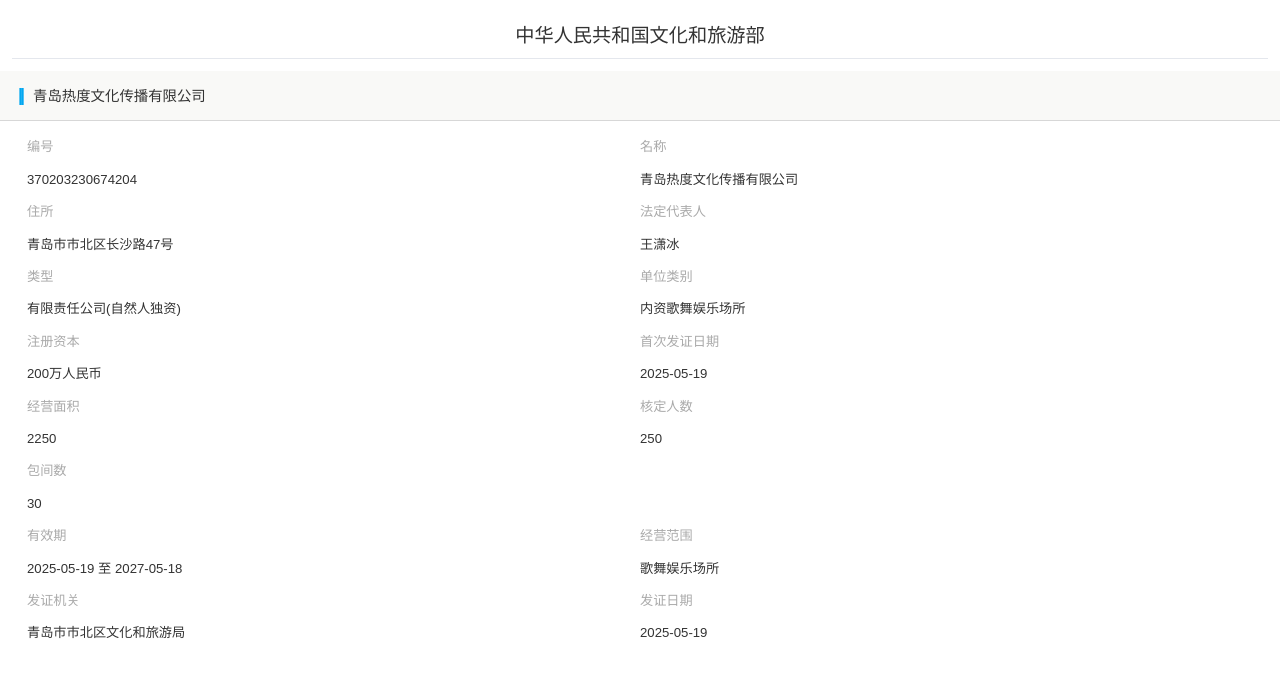
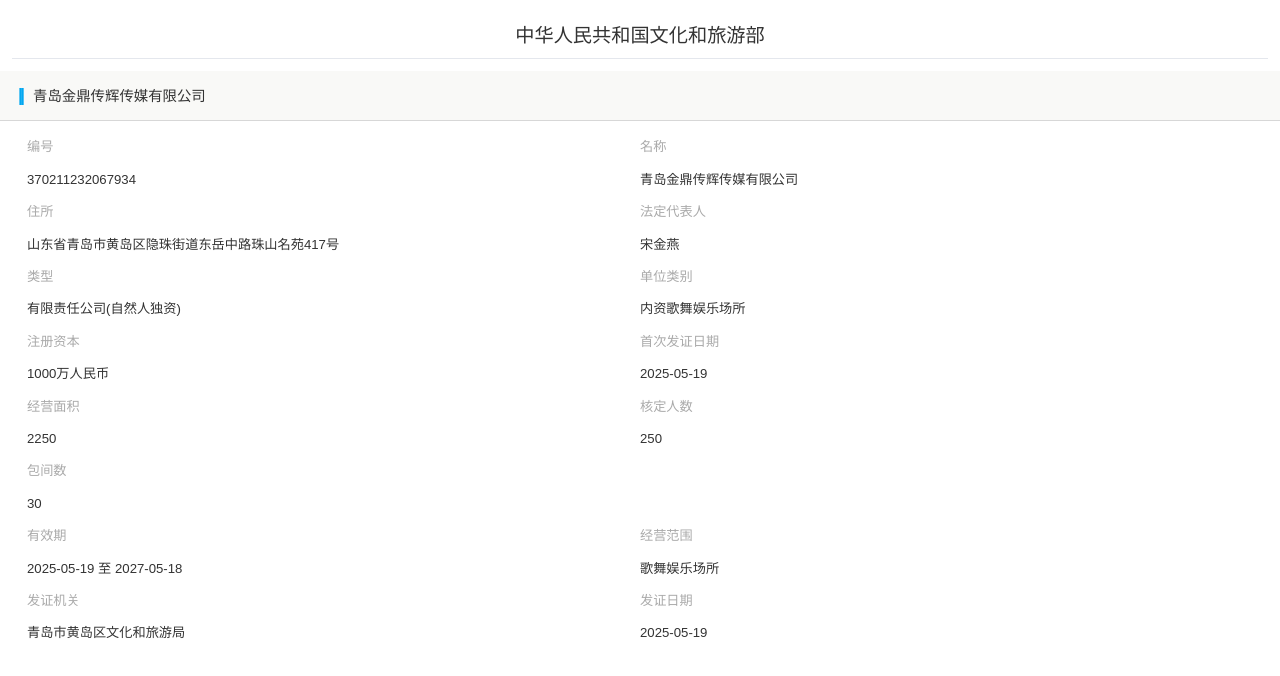
Before and after one commit to jbhdxkz-166/MA7CM3UM-X, a plain HTML site: page index.html in a window 1280 px wide. Drawn offline with Linux system fonts and the light colour scheme.

Commit message:
Update index.html

```diff
--- a/index.html
+++ b/index.html
@@ -420,27 +420,27 @@
     </div>
 
     <div class="first">
-        <span class="xd">|</span><span>青岛热度文化传播有限公司</span>
+        <span class="xd">|</span><span>青岛金鼎传辉传媒有限公司</span>
     </div>
     <div class="ycxx">
         <div class="ycxx-content">
             <div class="ycxx-left">
                 <span>编号</span>
-                <span>370203230674204</span>
+                <span>370211232067934</span>
             </div>
             <div class="ycxx-left">
                 <span>名称</span>
-                <span>青岛热度文化传播有限公司</span>
+                <span>青岛金鼎传辉传媒有限公司</span>
             </div>
         </div>
         <div class="ycxx-content">
             <div class="ycxx-left">
                 <span>住所</span>
-                <span>青岛市市北区长沙路47号</span>
+                <span>山东省青岛市黄岛区隐珠街道东岳中路珠山名苑417号</span>
             </div>
             <div class="ycxx-left">
                 <span>法定代表人</span>
-                <span>王潇冰</span>
+                <span>宋金燕</span>
             </div>
         </div>
         <div class="ycxx-content">
@@ -456,7 +456,7 @@
         <div class="ycxx-content">
             <div class="ycxx-left">
                 <span>注册资本</span>
-                <span>200万人民币</span>
+                <span>1000万人民币</span>
             </div>
             <div class="ycxx-left">
                 <span>首次发证日期</span>
@@ -492,7 +492,7 @@
         <div class="ycxx-content">
             <div class="ycxx-left">
                 <span>发证机关</span>
-                <span>	青岛市市北区文化和旅游局</span>
+                <span>	青岛市黄岛区文化和旅游局</span>
             </div>
             <div class="ycxx-left">
                 <span>发证日期</span>
```
